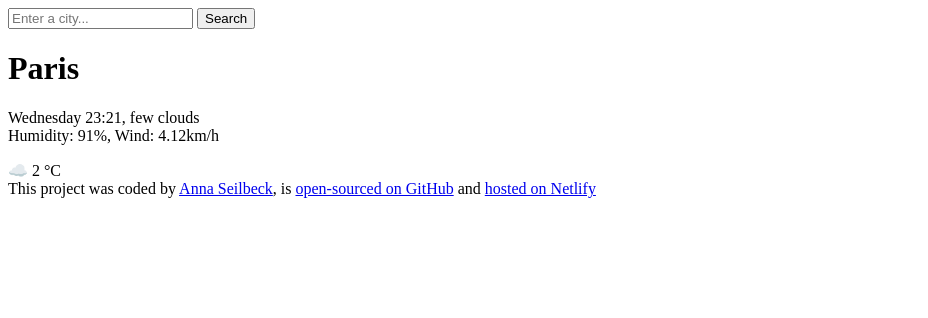
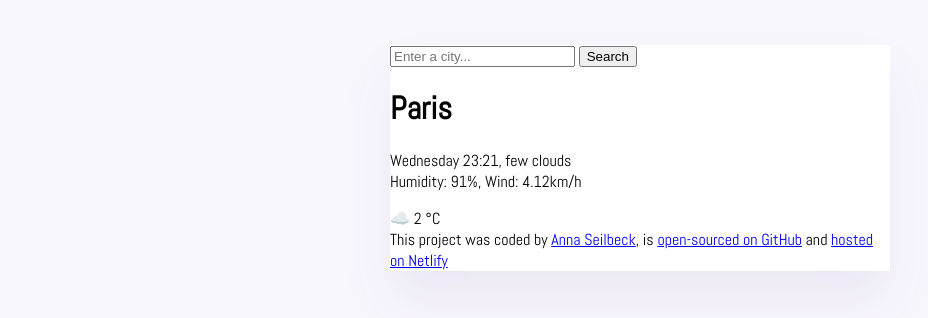
Before and after one commit to annasophie05/final-weather-app, a plain HTML site: page index.html in a window 1280 px wide. Shown: the whole page, without its empty margins (0-928 px from the left). Drawn offline with Linux system fonts and the light colour scheme.

Commit message:
styled the main container

```diff
--- a/index.html
+++ b/index.html
@@ -3,9 +3,14 @@
 <head>
     <meta charset="UTF-8">
     <meta name="viewport" content="width=device-width, initial-scale=1.0">
-    <title>Document</title>
+    <link rel="preconnect" href="https://fonts.googleapis.com">
+    <link rel="preconnect" href="https://fonts.gstatic.com" crossorigin>
+    <link href="https://fonts.googleapis.com/css2?family=Abel&family=Raleway:ital,wght@0,100..900;1,100..900&family=Roboto:ital,wght@0,100;0,300;0,400;0,500;0,700;0,900;1,100;1,300;1,400;1,500;1,700;1,900&display=swap" rel="stylesheet">
+    <link rel="stylesheet" href="src/style.css"/>
+    <title>Weather App</title>
 </head>
 <body>
+    <div class="app">
     <header>
         <form>
             <input type="search" placeholder="Enter a city..." required/>
@@ -37,5 +42,6 @@
           >hosted on Netlify</a
         >
 </footer>
+    </div>
 </body>
 </html>
--- /dev/null
+++ b/src/style.css
@@ -0,0 +1,13 @@
+body {
+    background-color: #f9f7fe;
+    font-family: "Abel", sans-serif ;
+}
+
+.app {
+    background: white;
+    max-width: 500px;
+    margin: 45px auto;
+    padding: 30 px;
+    box-shadow: 0 30px 50px rgba(65, 50, 100, 0.08);
+    border-radius: 16 px;
+}
```
